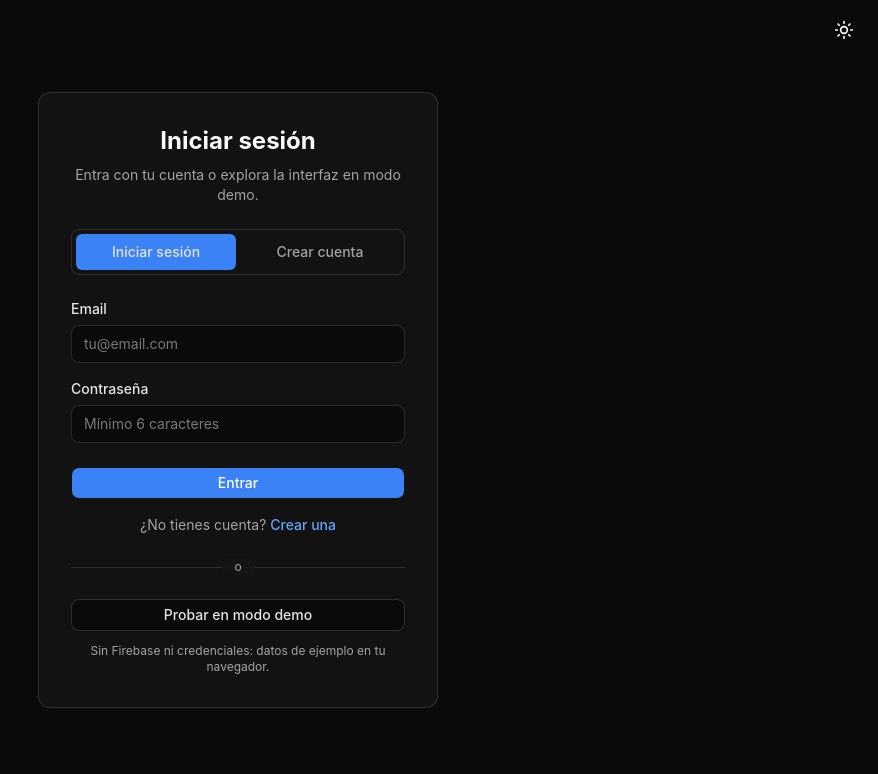
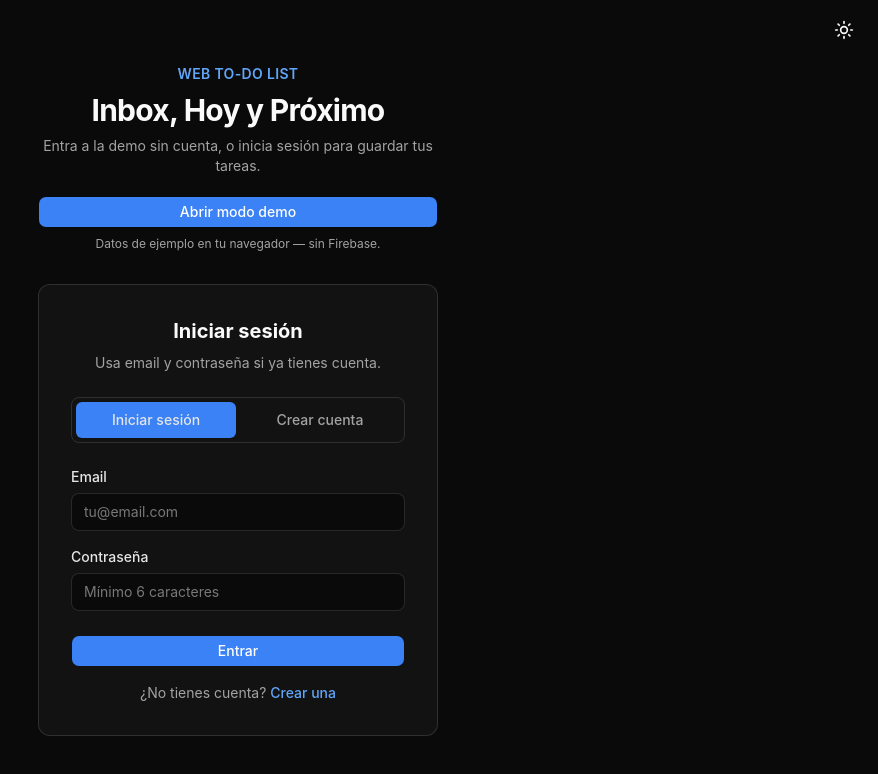
Before and after one commit to FraVelz/WEB-To-do-List, a Next.js app: page / in a window 1280 px wide. Shown: the top 774 px of the page, without its empty margins (402-1280 px from the left). Built offline with nearby package versions, Linux system fonts and the light colour scheme; no server answers.

Commit message:
fix(auth): lead login with demo-first product framing

```diff
--- a/src/features/auth/PageLogin.tsx
+++ b/src/features/auth/PageLogin.tsx
@@ -84,13 +84,36 @@ export function PageLogin() {
 
   return (
     <main className="w-full max-w-md px-6">
+      <div className="mb-8 text-center">
+        <p className="text-text-accent text-sm font-semibold tracking-wide uppercase">
+          WEB To-Do List
+        </p>
+        <h1 className="text-text-heading mt-2 text-3xl font-bold tracking-tight">
+          Inbox, Hoy y Próximo
+        </h1>
+        <p className="text-text-secondary mt-2 text-sm">
+          Entra a la demo sin cuenta, o inicia sesión para guardar tus tareas.
+        </p>
+        <Button
+          type="button"
+          className="mt-5 w-full"
+          onClick={handleDemo}
+          disabled={loading}
+        >
+          Abrir modo demo
+        </Button>
+        <p className="text-text-secondary mt-2 text-xs">
+          Datos de ejemplo en tu navegador — sin Firebase.
+        </p>
+      </div>
+
       <div className="border-border-default rounded-xl border bg-[color-mix(in_srgb,var(--color-surface-sidebar)_85%,transparent)] p-8">
-        <h1 className="text-text-heading text-center text-2xl font-bold">
+        <h2 className="text-text-heading text-center text-xl font-bold">
           {isLogin ? 'Iniciar sesión' : 'Crear cuenta'}
-        </h1>
+        </h2>
         <p className="text-text-secondary mt-2 text-center text-sm">
           {isLogin
-            ? 'Entra con tu cuenta o explora la interfaz en modo demo.'
+            ? 'Usa email y contraseña si ya tienes cuenta.'
             : 'Regístrate con email y contraseña para guardar tus tareas.'}
         </p>
 
@@ -216,28 +239,6 @@ export function PageLogin() {
             </>
           )}
         </p>
-
-        <div className="relative my-6">
-          <div className="border-border-default absolute inset-0 flex items-center">
-            <span className="border-border-default w-full border-t" />
-          </div>
-          <p className="text-text-secondary relative mx-auto w-fit bg-[color-mix(in_srgb,var(--color-surface-sidebar)_85%,transparent)] px-3 text-xs">
-            o
-          </p>
-        </div>
-
-        <Button
-          type="button"
-          variant="outline"
-          className="w-full"
-          onClick={handleDemo}
-          disabled={loading}
-        >
-          Probar en modo demo
-        </Button>
-        <p className="text-text-secondary mt-3 text-center text-xs">
-          Sin Firebase ni credenciales: datos de ejemplo en tu navegador.
-        </p>
       </div>
     </main>
   )
```
